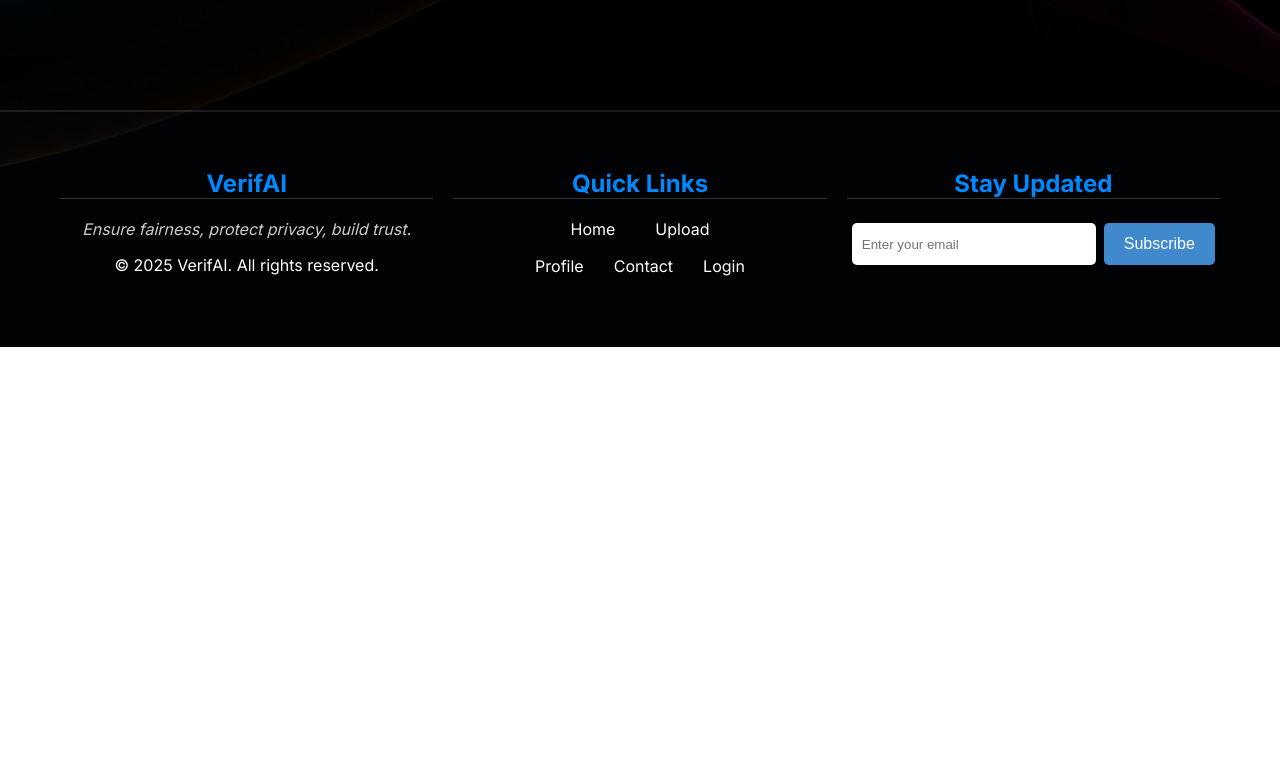
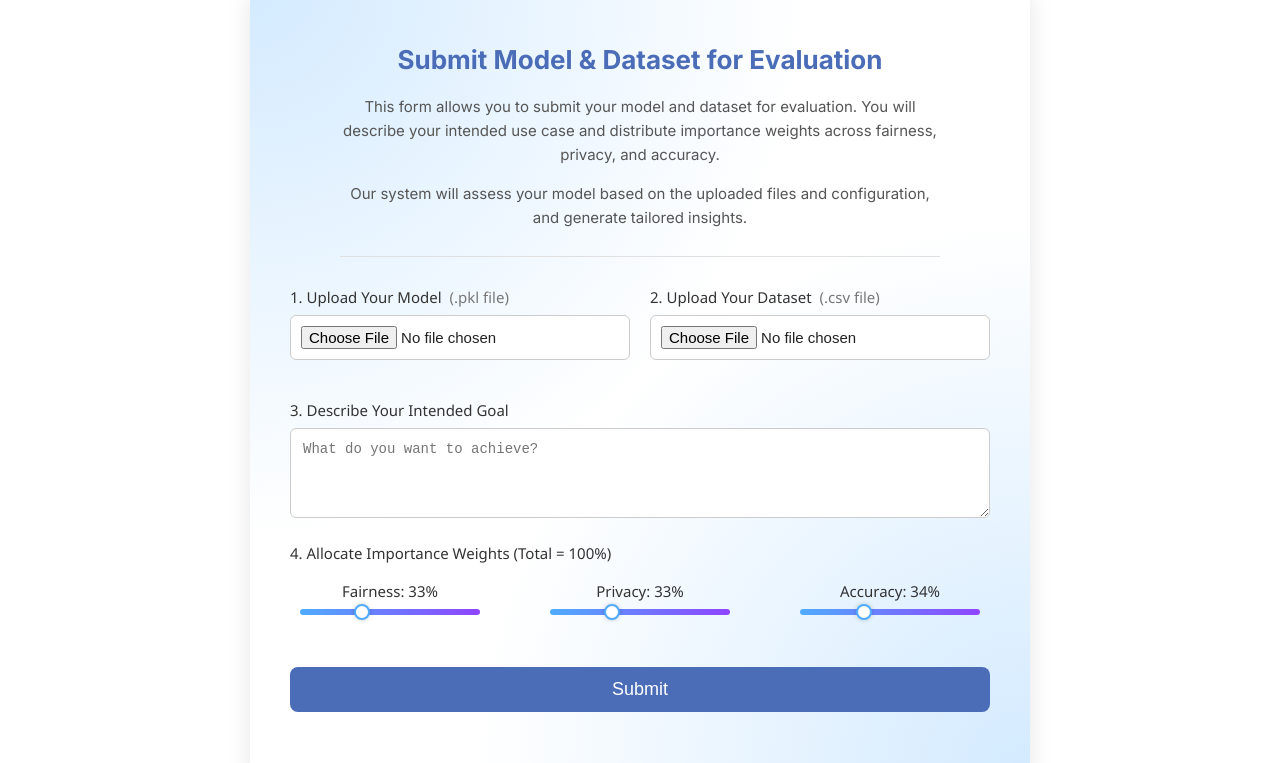
Before and after one commit to VerifAI-inc/VerifAI, a React (Create React App) app in the folder verifai-frontend/: page /services in a window 1280 px wide. Shown: the part 453-1216 px from the top of the page. Before the commit the page ends 800 px from the top, so only its background shows below. Built offline with nearby package versions, Linux system fonts and the light colour scheme; sample sign-in values are in the browser's storage.

Commit message:
Add Services Page where users will submit their model and dataset for evaluation.

```diff
--- a/verifai-frontend/src/components/Navbar.js
+++ b/verifai-frontend/src/components/Navbar.js
@@ -20,6 +20,11 @@ const Navbar = () => {
         <li>
           <Link to="/" onClick={() => setMenuOpen(false)}>
             Home
+          </Link>
+        </li>
+        <li>
+          <Link to="/services" onClick={() => setMenuOpen(false)}>
+            Services
           </Link>
         </li>
         <li>
--- a/verifai-frontend/src/pages/Home.js
+++ b/verifai-frontend/src/pages/Home.js
@@ -6,7 +6,7 @@ import Slider from "react-slick";
 // Import images
 import privacyImage from "../assets/images/privacy-image.webp";
 import fairnessImage from "../assets/images/fairness-image.webp";
-import member1 from "../assets/images/member1.JPG";
+import member1 from "../assets/images/member1.jpg";
 import member2 from "../assets/images/member2.jpeg";
 import member3 from "../assets/images/member3.jpg";
 import member4 from "../assets/images/member4.jpg";
--- /dev/null
+++ b/verifai-frontend/src/pages/Services.js
@@ -0,0 +1,150 @@
+import React, { useState } from 'react';
+import { Link } from 'react-router-dom';
+import "../styles/pages/Services.css";
+
+export default function Services() {
+  const [modelFile, setModelFile] = useState(null);
+  const [datasetFile, setDatasetFile] = useState(null);
+  const [goal, setGoal] = useState('');
+  const [weights, setWeights] = useState({ fairness: 33, privacy: 33, accuracy: 34 });
+  const [errors, setErrors] = useState({ model: '', dataset: '' });
+
+  const handleWeightChange = (key, value) => {
+    value = parseInt(value);
+    const otherKeys = Object.keys(weights).filter(k => k !== key);
+    const remaining = 100 - value;
+
+    const sumOthers = weights[otherKeys[0]] + weights[otherKeys[1]];
+    let updated = { ...weights, [key]: value };
+
+    if (sumOthers === 0) {
+      updated[otherKeys[0]] = Math.floor(remaining / 2);
+      updated[otherKeys[1]] = remaining - updated[otherKeys[0]];
+    } else {
+      updated[otherKeys[0]] = Math.round((weights[otherKeys[0]] / sumOthers) * remaining);
+      updated[otherKeys[1]] = remaining - updated[otherKeys[0]];
+    }
+
+    setWeights(updated);
+  };
+
+  const handleModelUpload = (e) => {
+    const file = e.target.files[0];
+    if (file && !file.name.endsWith('.pkl')) {
+      setErrors(prev => ({ ...prev, model: 'Only .pkl files are accepted for model upload.' }));
+      setModelFile(null);
+    } else {
+      setErrors(prev => ({ ...prev, model: '' }));
+      setModelFile(file);
+    }
+  };
+
+  const handleDatasetUpload = (e) => {
+    const file = e.target.files[0];
+    if (file && !file.name.endsWith('.csv')) {
+      setErrors(prev => ({ ...prev, dataset: 'Only .csv files are accepted for dataset upload.' }));
+      setDatasetFile(null);
+    } else {
+      setErrors(prev => ({ ...prev, dataset: '' }));
+      setDatasetFile(file);
+    }
+  };
+
+  return (
+    <div className="services-page">
+      <section className="services-header">
+        <div className="services-container">
+          <div className="services-breadcrumb">
+            <Link to="/">HOME</Link>
+            <i className="fas fa-angle-right"></i>
+            <span>Services</span>
+          </div>
+        </div>
+      </section>
+
+      <section className="services-form">
+        <div className="services-card">
+          <h2>Submit Model & Dataset for Evaluation</h2>
+          <div className="card-description">
+            <p>
+              This form allows you to submit your model and  dataset
+              for evaluation. You will describe your intended use case and distribute
+              importance weights across fairness, privacy, and accuracy.
+            </p>
+            <p>
+              Our system will assess your model based on the uploaded files and
+              configuration, and generate tailored insights.
+            </p>
+          </div>
+
+          <div className="form-row">
+            <div className="form-group half-width">
+              <label htmlFor="model-upload">1. Upload Your Model <span className="file-type">(.pkl file)</span></label>
+              <input id="model-upload" type="file" accept=".pkl" onChange={handleModelUpload} />
+              {modelFile && <span className="filename">{modelFile.name}</span>}
+              {errors.model && <span className="error-message">{errors.model}</span>}
+            </div>
+
+            <div className="form-group half-width">
+              <label htmlFor="dataset-upload">2. Upload Your Dataset <span className="file-type">(.csv file)</span></label>
+              <input id="dataset-upload" type="file" accept=".csv" onChange={handleDatasetUpload} />
+              {datasetFile && <span className="filename">{datasetFile.name}</span>}
+              {errors.dataset && <span className="error-message">{errors.dataset}</span>}
+            </div>
+          </div>
+
+          <div className="form-group goal-box">
+            <label htmlFor="goal-input">3. Describe Your Intended Goal</label>
+            <textarea
+              id="goal-input"
+              rows="4"
+              placeholder="What do you want to achieve?"
+              value={goal}
+              onChange={(e) => setGoal(e.target.value)}
+            ></textarea>
+          </div>
+
+          <div className="form-group">
+            <label className="slider-group-label">4. Allocate Importance Weights (Total = 100%)</label>
+            <div className="sliders-horizontal">
+              <div className="slider-box">
+                <label>Fairness: {weights.fairness}%</label>
+                <input
+                  type="range"
+                  min="0"
+                  max="100"
+                  value={weights.fairness}
+                  onChange={(e) => handleWeightChange('fairness', e.target.value)}
+                />
+              </div>
+              <div className="slider-box">
+                <label>Privacy: {weights.privacy}%</label>
+                <input
+                  type="range"
+                  min="0"
+                  max="100"
+                  value={weights.privacy}
+                  onChange={(e) => handleWeightChange('privacy', e.target.value)}
+                />
+              </div>
+              <div className="slider-box">
+                <label>Accuracy: {weights.accuracy}%</label>
+                <input
+                  type="range"
+                  min="0"
+                  max="100"
+                  value={weights.accuracy}
+                  onChange={(e) => handleWeightChange('accuracy', e.target.value)}
+                />
+              </div>
+            </div>
+          </div>
+
+          <div className="form-group">
+            <button className="submit-btn">Submit</button>
+          </div>
+        </div>
+      </section>
+    </div>
+  );
+}
--- a/verifai-frontend/src/routes/AppRoutes.js
+++ b/verifai-frontend/src/routes/AppRoutes.js
@@ -10,6 +10,7 @@ import Results from "../pages/Results";
 import Reports from "../pages/Reports";
 import Tables from "../pages/Tables";
 import Profile from "../pages/Profile";
+import Services from "../pages/Services";
 import ForgotPassword from "../pages/ForgotPassword";
 
 const ProtectedRoute = ({ children }) => {
@@ -60,6 +61,12 @@ const AppRoutes = () => {
         }
       />
       <Route
+      path="/services"
+      element={
+      <ProtectedRoute>
+        <Services />
+        </ProtectedRoute>} />
+      <Route
         path="/profile"
         element={
           <ProtectedRoute>
@@ -68,6 +75,7 @@ const AppRoutes = () => {
         }
       />
     </Routes>
+
   );
 };
 
--- /dev/null
+++ b/verifai-frontend/src/styles/pages/Services.css
@@ -0,0 +1,225 @@
+.services-header {
+  background: url('/src/assets/backgrounds/abstract-bg-centered-colorful.jpg') no-repeat center center/cover;
+  padding: 80px 20px;
+  color: white;
+  text-align: center;
+  height: 135px;
+}
+
+.services-container {
+  max-width: 1000px;
+  margin: 0 auto;
+}
+
+.services-breadcrumb {
+  font-size: 18px;
+  font-weight: 500;
+  margin-top: 45px;
+}
+
+.services-breadcrumb i {
+  margin: 0 10px;
+}
+
+.services-form {
+  background-color: white;
+  padding: 60px 20px;
+  margin-bottom: -80px;
+}
+
+.services-card {
+  background: radial-gradient(
+      circle at top left,
+      rgba(79, 172, 254, 0.25),
+      transparent 50%
+    ),
+    radial-gradient(
+      circle at bottom right,
+      rgba(79, 172, 254, 0.25),
+      transparent 50%
+    ),
+    #ffffff;
+  max-width: 700px;
+  margin: 0 auto;
+  padding: 40px;
+  border-radius: 16px;
+  box-shadow: 0 8px 24px rgba(0, 0, 0, 0.1);
+  color: #222;
+}
+
+.services-card h2 {
+  margin-bottom: 20px;
+  text-align: center;
+  color: #4b6cb7;
+  font-size: 26px;
+}
+
+.card-description {
+  margin: 0 auto 30px auto;
+  max-width: 600px;
+  font-size: 15px;
+  line-height: 1.6;
+  color: #555;
+  text-align: center;
+  border-bottom: 1px solid #e0e0e0;
+  padding-bottom: 16px;
+}
+
+
+.card-description p {
+  margin-bottom: 10px;
+}
+
+.form-group {
+  margin-bottom: 25px;
+  display: flex;
+  flex-direction: column;
+}
+
+.goal-box {
+  margin-top: -10px;
+}
+
+label,
+.slider-box label,
+.slider-group-label,
+.file-type {
+  font-family: 'Segoe UI', Tahoma, Geneva, Verdana, sans-serif;
+  font-size: 15px;
+  font-weight: 500;
+  color: #333;
+}
+
+input[type="file"],
+input[type="range"],
+textarea {
+  margin-top: 8px;
+  font-size: 16px;
+}
+
+textarea {
+  padding: 12px;
+  resize: vertical;
+  border: 1px solid #ccc;
+  border-radius: 6px;
+  font-size: 14px;
+}
+
+input[type="file"] {
+  padding: 10px;
+  border: 1px solid #ccc;
+  border-radius: 6px;
+  background: white;
+  font-size: 15px;
+  cursor: pointer;
+}
+
+.form-row {
+  display: flex;
+  gap: 20px;
+  margin-top: 10px;
+  margin-bottom: 25px;
+  flex-wrap: wrap;
+}
+
+
+.form-group.half-width {
+  flex: 1;
+  display: flex;
+  flex-direction: column;
+}
+
+.file-type {
+  margin-left: 4px;
+  font-weight: 400;
+  color: #777;
+}
+
+.filename {
+  margin-top: 6px;
+  font-size: 14px;
+  color: #4b6cb7;
+}
+
+.error-message {
+  margin-top: 6px;
+  font-size: 14px;
+  color: #d32f2f;
+}
+
+.slider-group-label {
+  margin-bottom: 18px;
+}
+
+.sliders-horizontal {
+  display: flex;
+  flex-direction: row;
+  justify-content: space-between;
+  align-items: flex-start;
+  gap: 30px;
+  margin-bottom: 25px;
+  width: 100%;
+  flex-wrap: nowrap;
+}
+
+.slider-box {
+  flex: 1;
+  display: flex;
+  flex-direction: column;
+  align-items: center;
+  min-width: 0;
+  max-width: 200px;
+}
+
+.slider-box input[type="range"] {
+  width: 100%;
+  max-width: 180px;
+}
+
+input[type="range"] {
+  -webkit-appearance: none;
+  height: 6px;
+  border-radius: 5px;
+  background: linear-gradient(90deg, #4facfe, #8f44fd);
+  outline: none;
+  transition: background 0.3s ease-in-out;
+  cursor: pointer;
+}
+
+input[type="range"]::-webkit-slider-thumb {
+  -webkit-appearance: none;
+  appearance: none;
+  width: 16px;
+  height: 16px;
+  background: #fff;
+  border: 2px solid #4facfe;
+  border-radius: 50%;
+  cursor: pointer;
+  box-shadow: 0 0 4px rgba(0, 0, 0, 0.2);
+  transition: background 0.2s ease;
+}
+
+input[type="range"]::-moz-range-thumb {
+  width: 16px;
+  height: 16px;
+  background: #fff;
+  border: 2px solid #4facfe;
+  border-radius: 50%;
+  cursor: pointer;
+}
+
+.submit-btn {
+  background-color: #4b6cb7;
+  color: white;
+  padding: 12px;
+  width: 100%;
+  font-size: 18px;
+  border: none;
+  cursor: pointer;
+  border-radius: 8px;
+  transition: background 0.3s ease;
+}
+
+.submit-btn:hover {
+  background-color: #3a539b;
+}
```
